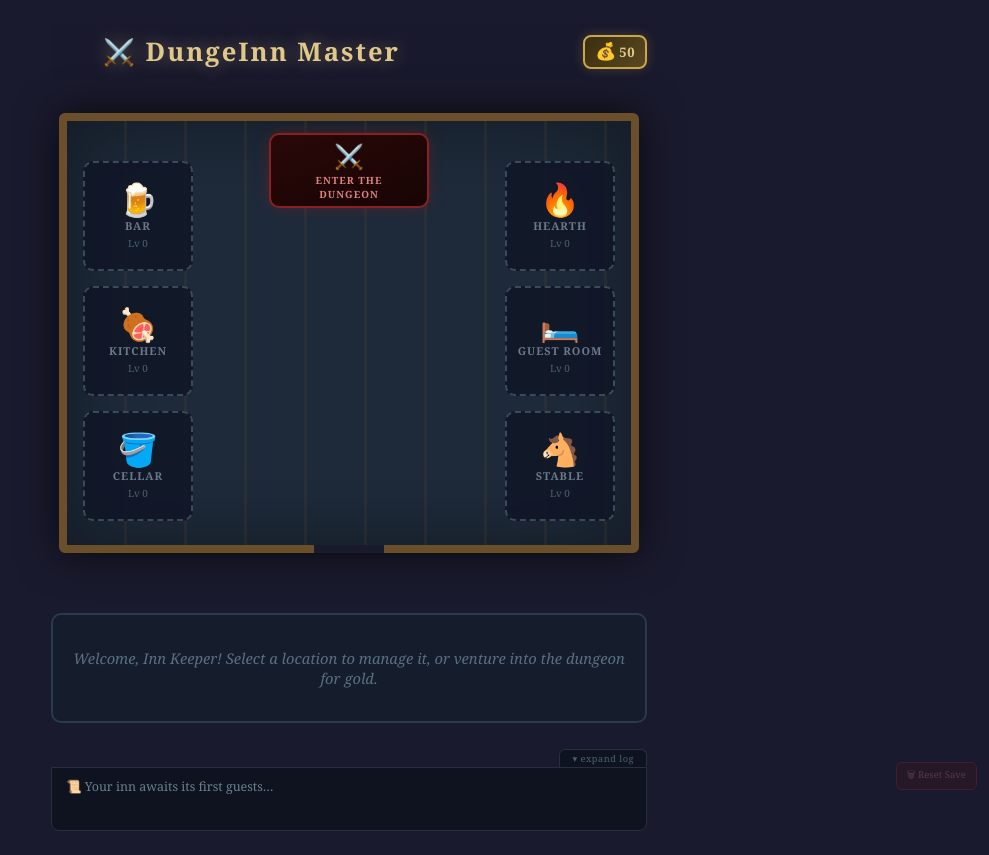
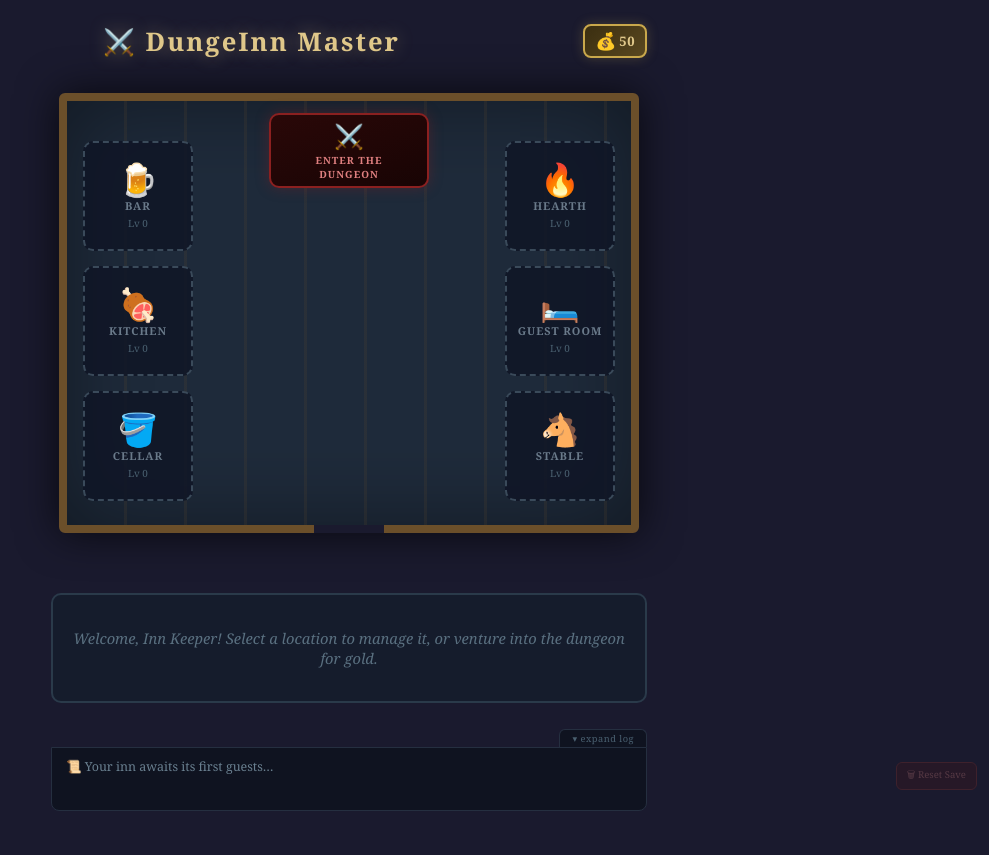
Before and after one commit to Sivias/DungeInnMaster, a plain HTML site: page index.html in a window 1280 px wide. Shown: the whole page, without its empty margins (291-1280 px from the left). Drawn offline with Linux system fonts and the light colour scheme.

Commit message:
refactor header and button styles for improved layout and positioning; update gold display and back button to fixed positioning for better alignment

```diff
--- a/css/base.css
+++ b/css/base.css
@@ -24,24 +24,13 @@ body {
   gap: 18px;
 }
 
-/* ── Header ── */
+/* ── Header — plain in-flow row; buttons are fixed so only h1 stays in flow ── */
 .header {
   display: flex;
   align-items: center;
   justify-content: space-between;
   width: 100%;
   gap: 8px;
-  /* Sticky so buttons stay on-screen during scroll.
-     Intentionally NO z-index here — without a stacking context the h1
-     remains below fixed overlays, while the buttons' own z-index:110
-     lets them punch through. */
-  position: sticky;
-  top: 0;
-  background: rgba(26, 26, 46, 0.94);
-  -webkit-backdrop-filter: blur(6px);
-  backdrop-filter: blur(6px);
-  padding: 10px 0;
-  margin-bottom: -10px;
 }
 .header h1 {
   color: #e0c88a;
@@ -54,11 +43,13 @@ body {
   min-width: 0;
 }
 
-/* ── Gold display — in-flow header button, right-hand side ── */
+/* ── Gold display — fixed to top of viewport, aligned with page content ── */
 .gold-display {
+  position: fixed;
+  top: 24px;
+  right: max(16px, calc(50vw - var(--page-max-width, 800px) / 2 + 16px));
+  z-index: 110;
   flex-shrink: 0;
-  position: relative;
-  z-index: 110;           /* own stacking context — floats above fixed overlays */
   /* reset native <button> appearance */
   appearance: none;
   -webkit-appearance: none;
--- a/css/dungeon.css
+++ b/css/dungeon.css
@@ -138,11 +138,13 @@
   box-shadow: 0 0 16px rgba(201,168,76,0.45);
 }
 
-/* ── Back / return button ── */
+/* ── Back / return button — fixed, aligned with page content left edge ── */
 .back-btn {
+  position: fixed;
+  top: 24px;
+  left: max(16px, calc(50vw - var(--page-max-width, 800px) / 2 + 16px));
+  z-index: 110;
   flex-shrink: 0;
-  position: relative;
-  z-index: 110;           /* own stacking context — floats above fixed overlays */
   width: 44px;
   height: 44px;
   border-radius: 50%;
```
